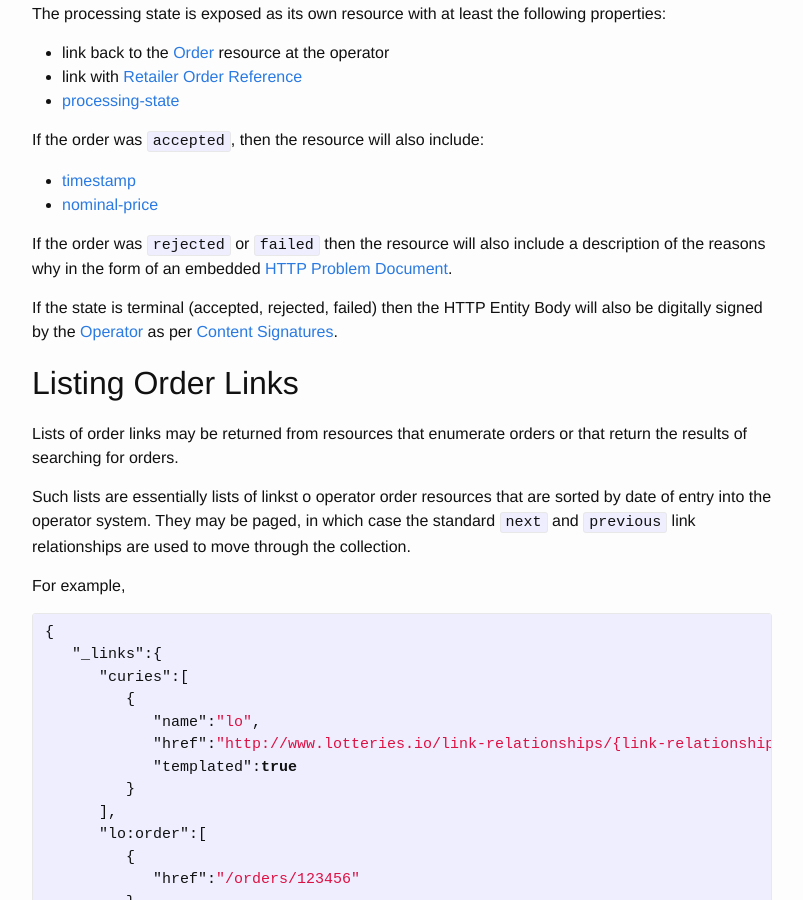
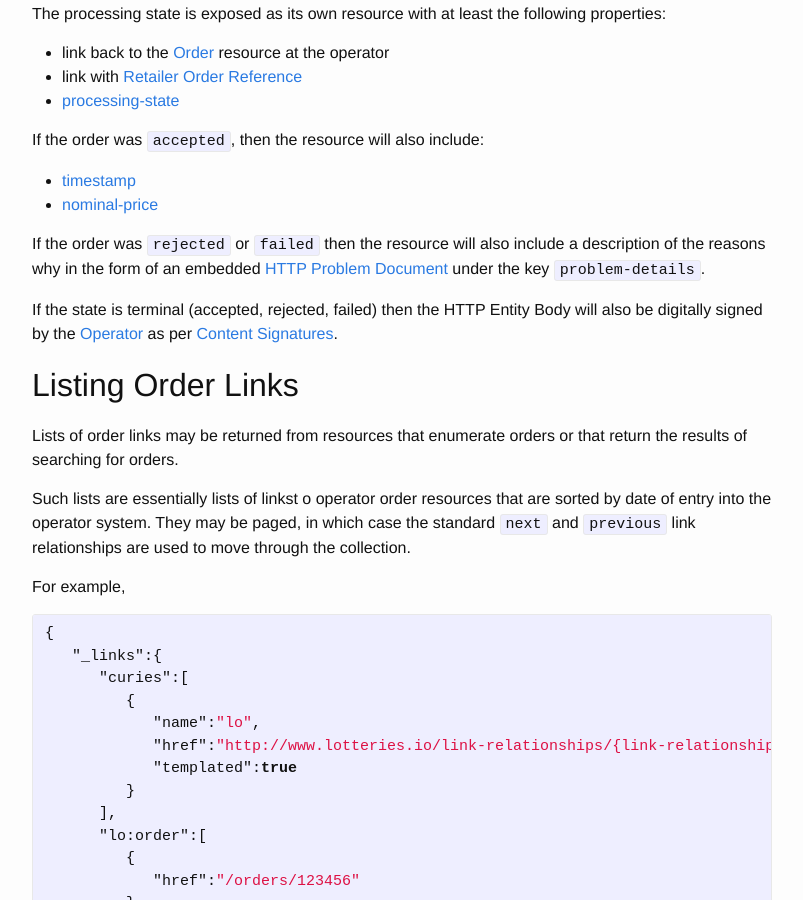
Before and after one commit to lotteries-io/lotteries-io.github.io, a Jekyll site: the page built from _application-profiles/lotteries-io-order.md, in a window 1280 px wide and 900 px high, scrolled down 3582 px. Shown: the whole window, without its empty margins (238-1041 px from the left). Built offline with Jekyll 4.4.1, drawn with Linux system fonts in a browser that asks for light colours.

Commit message:
Clarification of embedding problem-details in the order processing state document

```diff
--- a/_application-profiles/lotteries-io-order.md
+++ b/_application-profiles/lotteries-io-order.md
@@ -129,7 +129,7 @@ If the order was `accepted`, then the resource will also include:
 * [timestamp](../properties/timestamp)
 * [nominal-price](../properties/nominal-price)
 
-If the order was `rejected` or `failed` then the resource will also include a description of the reasons why in the form of an embedded [HTTP Problem Document](https://tools.ietf.org/html/draft-ietf-appsawg-http-problem-00).
+If the order was `rejected` or `failed` then the resource will also include a description of the reasons why in the form of an embedded [HTTP Problem Document](https://tools.ietf.org/html/draft-ietf-appsawg-http-problem-00) under the key `problem-details`.
 
 If the state is terminal (accepted, rejected, failed) then the HTTP Entity Body will also be digitally signed by the [Operator](../concepts/operator) as per [Content Signatures](../rfcs/content-signature).
 
```
